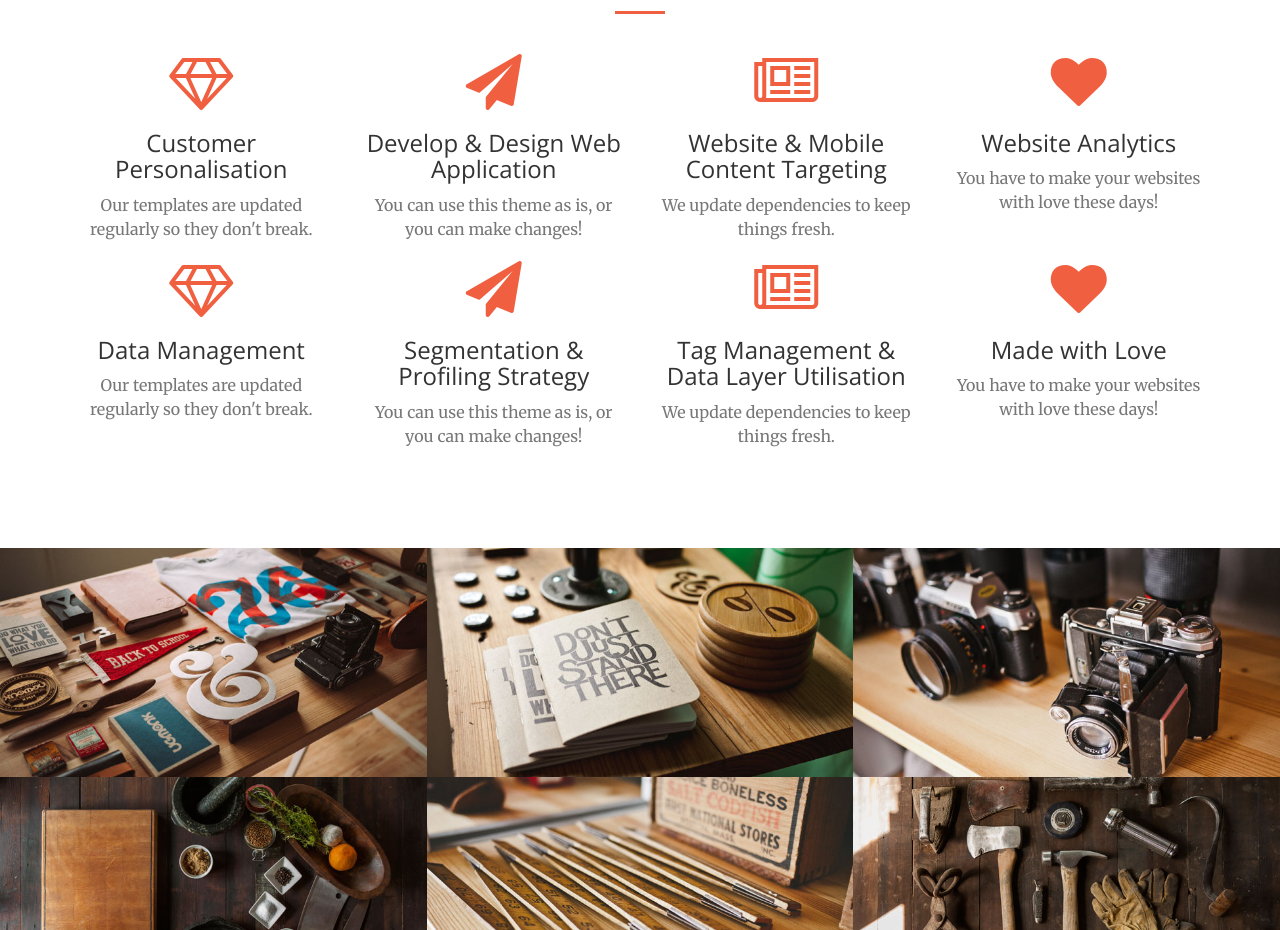
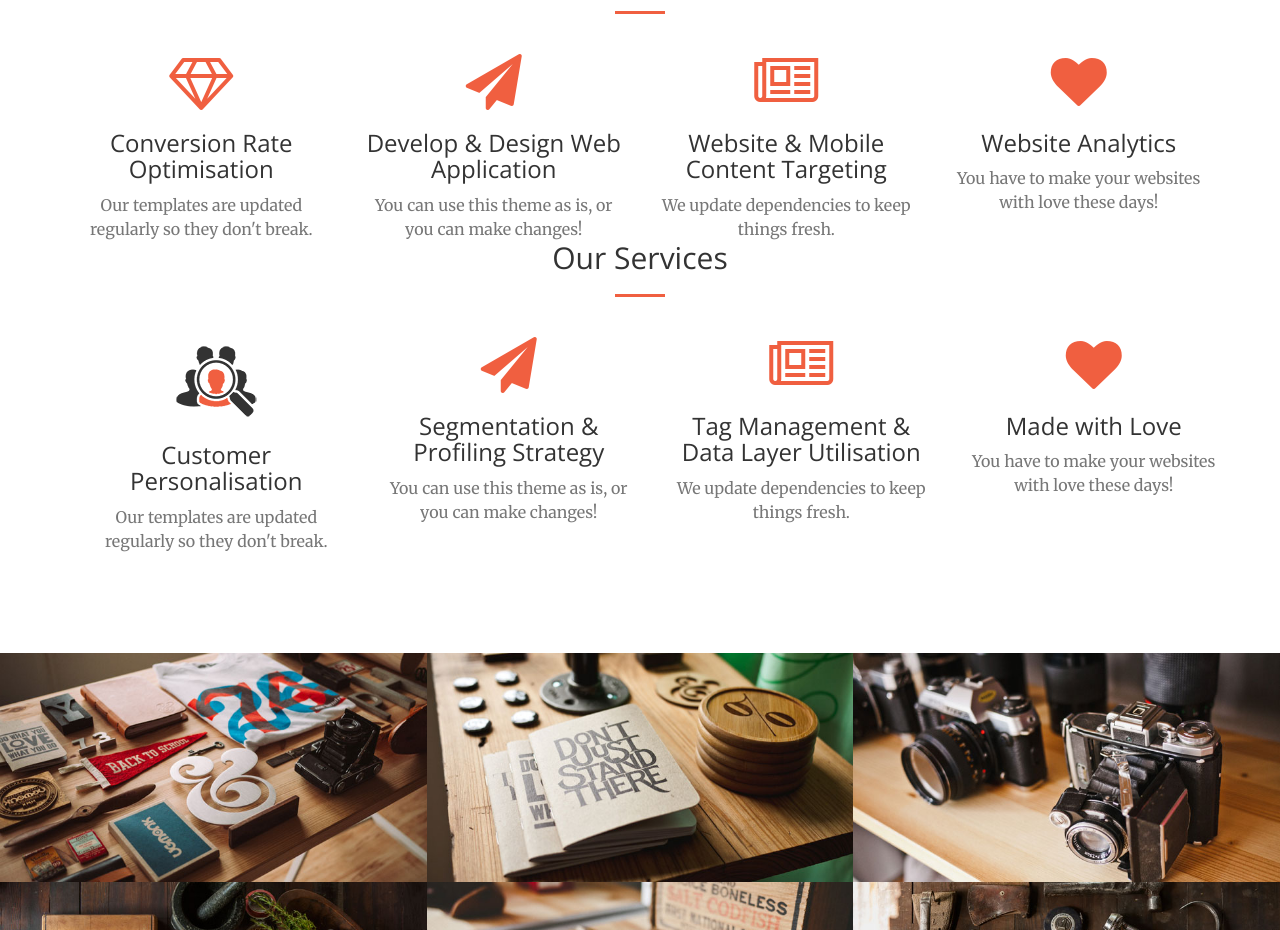
Before and after one commit to hoodeh/Rumi-master, a website: page index.html in a window 1280 px wide. Shown: the part 1360-2290 px from the top of the page. Drawn offline with nearby package versions, Linux system fonts and the light colour scheme.

```diff
--- a/index.html
+++ b/index.html
@@ -106,7 +106,7 @@
                 <div class="col-lg-3 col-md-6 text-center">
                     <div class="service-box">
                         <i class="fa fa-4x fa-diamond text-primary sr-icons"></i>
-                        <h3>Customer Personalisation</h3>
+                        <h3>Conversion Rate Optimisation</h3>
                         <p class="text-muted">Our templates are updated regularly so they don't break.</p>
                     </div>
                 </div>
@@ -132,11 +132,20 @@
                     </div>
                 </div>
             </div>
+        </div>
+        <div class="container">
+            <div class="row">
+                <div class="col-lg-12 text-center">
+                    <h2 class="section-heading">Our Services</h2>
+                    <hr class="primary">
+                </div>
+            </div>
+            <div class="container">
                 <div class="row">
                     <div class="col-lg-3 col-md-6 text-center">
                         <div class="service-box">
-                        <i class="fa fa-4x fa-diamond text-primary sr-icons"></i>
-                        <h3>Data Management</h3>
+                            <img src='img/001.png'></img>
+                            <h3>Customer Personalisation</h3>
                             <p class="text-muted">Our templates are updated regularly so they don't break.</p>
                         </div>
                     </div>
@@ -159,6 +168,7 @@
                             <i class="fa fa-4x fa-heart text-primary sr-icons"></i>
                             <h3>Made with Love</h3>
                             <p class="text-muted">You have to make your websites with love these days!</p>
+                        </div>
                     </div>
                 </div>
             </div>
```
Also changed, not shown: img/001.png (added), img/header.jpg. Lines whose indentation alone changed are shown as unchanged.
